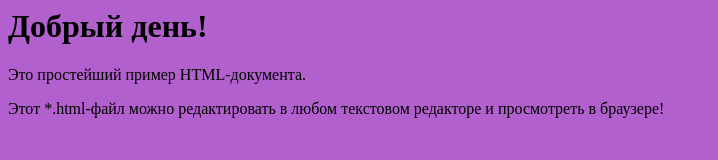
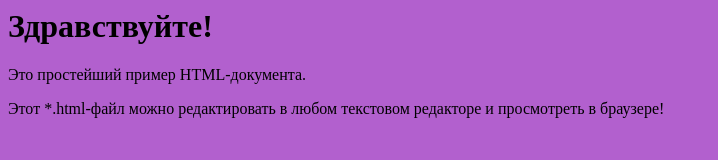
Before and after one commit to Ashterix/iampmtm1, a plain HTML site: page index.html in a window 1280 px wide. Shown: the whole page, without its empty margins (0-718 px from the left). Drawn offline with Linux system fonts and the light colour scheme.

Commit message:
feature/p2 - change h1

```diff
--- a/index.html
+++ b/index.html
@@ -3,7 +3,7 @@
     <title>Первая страница</title>
 </head>
 <body style="background: #b260ce">
-<h1>Добрый день!</h1>
+<h1>Здравствуйте!</h1>
 <p style="font-weight: normal"> Это простейший пример HTML-документа. </p>
 <p> Этот *.html-файл можно редактировать в любом текстовом редакторе и просмотреть в браузере!</p>
 
```
